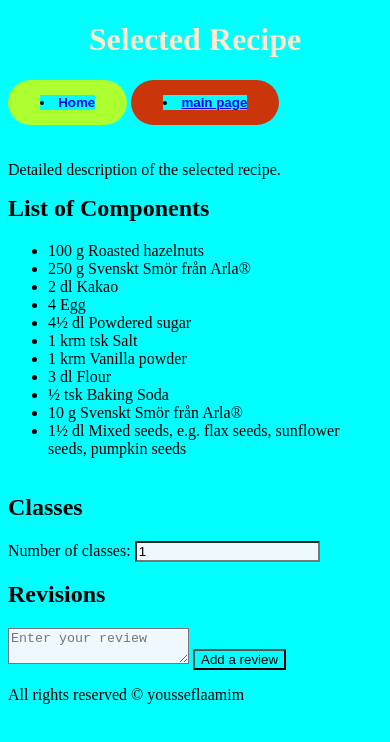
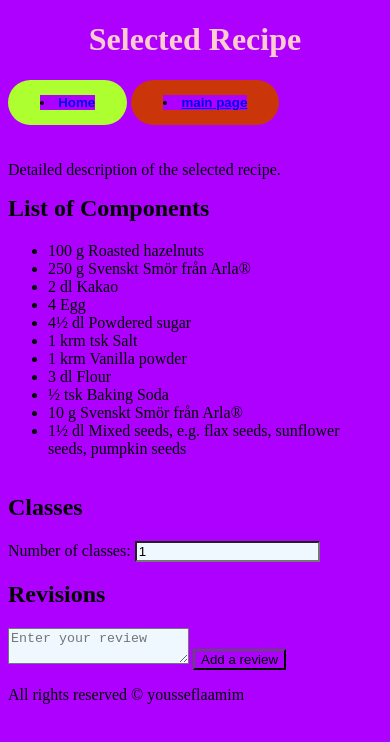
Before and after one commit to yousseflaamim/web, a plain HTML site: page recipe1.html in a window 390 px wide. Drawn offline with Linux system fonts and the light colour scheme.

Commit message:
Update styles1.css
updt

```diff
--- a/styles1.css
+++ b/styles1.css
@@ -125,3 +125,45 @@
 
 
 }
+@media screen and (max-width: 814px) {
+    *{
+        background-color: rgb(174, 0, 255);
+    }
+    h1{
+        color: rgb(255, 205, 205);
+    }
+    .recipe-details {
+        flex-direction: column;
+
+    }
+
+    .recipe-image img {
+        display: none;
+    }
+    .recipe-images img {
+        display: none;
+    }
+
+    .recipe-description {
+        margin-top: 20px;
+    }
+    .recipe-images {
+        display: none;
+      }
+      h1 {
+        text-align: center;
+    }
+
+     ul {
+        text-align:right;
+    }
+
+
+}
+
+     ul {
+        text-align:left;
+    }
+
+
+}
```
